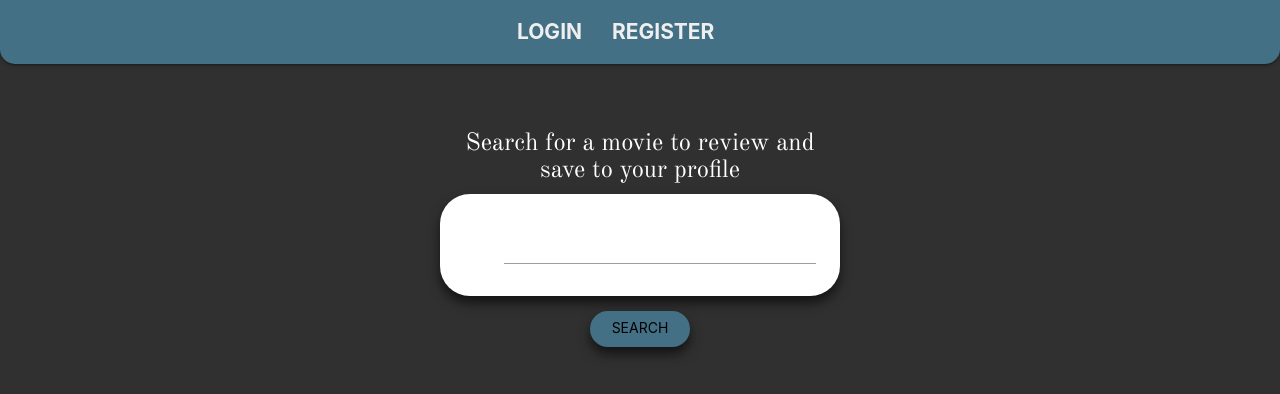
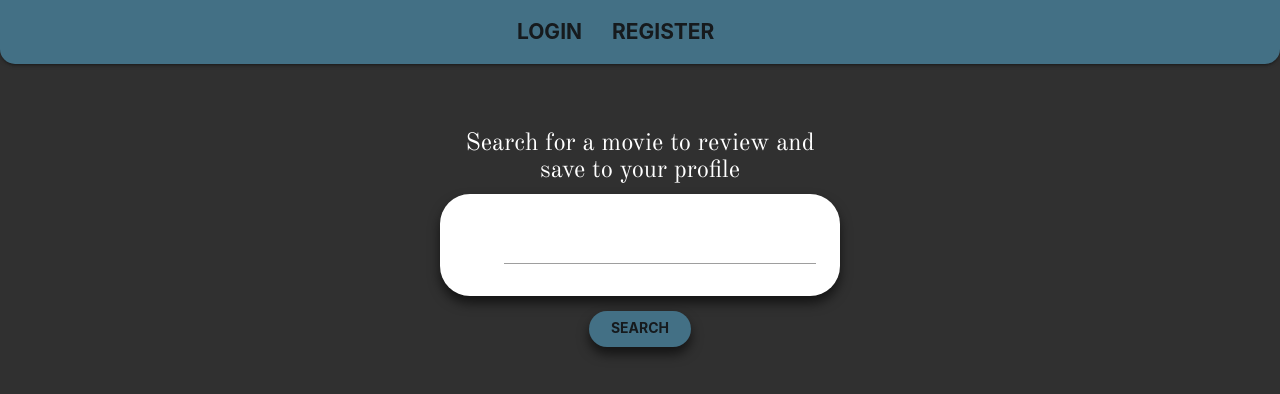
Before and after one commit to Tommyshub/flask-movie-project, a Flask app: page /movies in a window 1280 px wide. Shown: the top 394 px of the page. Run offline with Flask 2, Linux system fonts and the light colour scheme; data that the repository does not hold is empty; some libraries are stand-ins or nearby versions.

Commit message:
change colors of navbar and buttons again

```diff
--- a/static/css/style.css
+++ b/static/css/style.css
@@ -43,13 +43,13 @@ body {
 .navbar-wrapper li {
   text-transform: uppercase;
   font-size: 4rem;
-  color: #303030;
+  color: #161a1d;
 }
 
 .nav-links {
   font-size: 1.4rem;
   font-weight: 700;
-  color: #efefef;
+  color: #161a1d;
 }
 
 .navbar-wrapper li:hover {
@@ -73,10 +73,16 @@ body {
   box-shadow: 0 7px 12px 0 rgba(0, 0, 0, 0.6);
   border-radius: 30px;
   background-color: #437085;
+  font-weight: 800;
 }
 
 .submit-button:hover {
   background-color: #61a3c2;
+}
+
+.submit-button input {
+  font-weight: 700;
+  color: #161a1d;
 }
 
 /*
@@ -168,8 +174,9 @@ body {
 }
 
 .toast {
-  background-color: #6c765d;
-  color: #303030;
+  background-color: #437085;
+  color: #161a1d;
+  border-radius: 30px;
   font-weight: 600;
 }
 
--- a/templates/review.html
+++ b/templates/review.html
@@ -57,7 +57,9 @@
     href="{{ url_for('movie_search.delete', review_id=item['_id']) }}"
     >Delete</a
   >
-  {{ form.csrf_token }} {% endif %}
+  {{ form.csrf_token }}
+  <!--.-->
+  {% endif %}
 </div>
 {% endif %}
 <!--.-->
```
